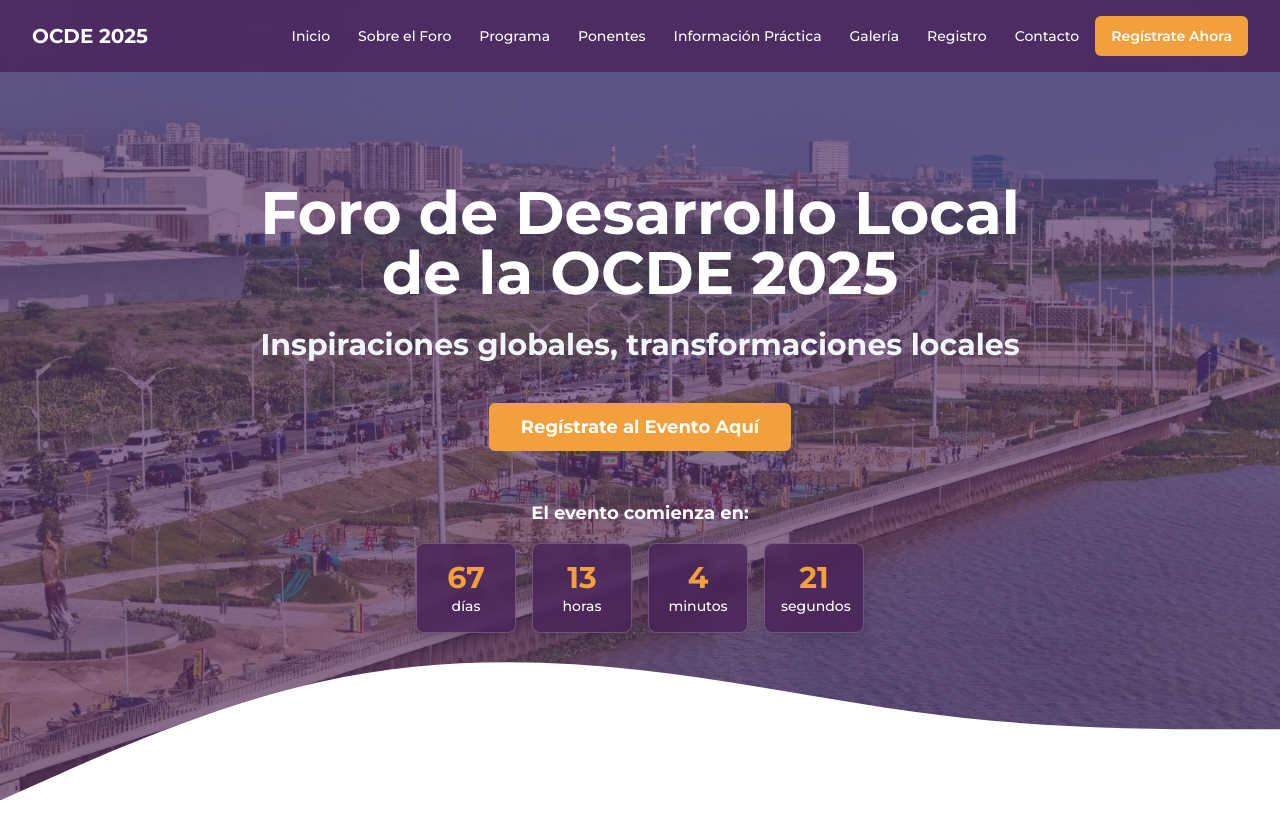
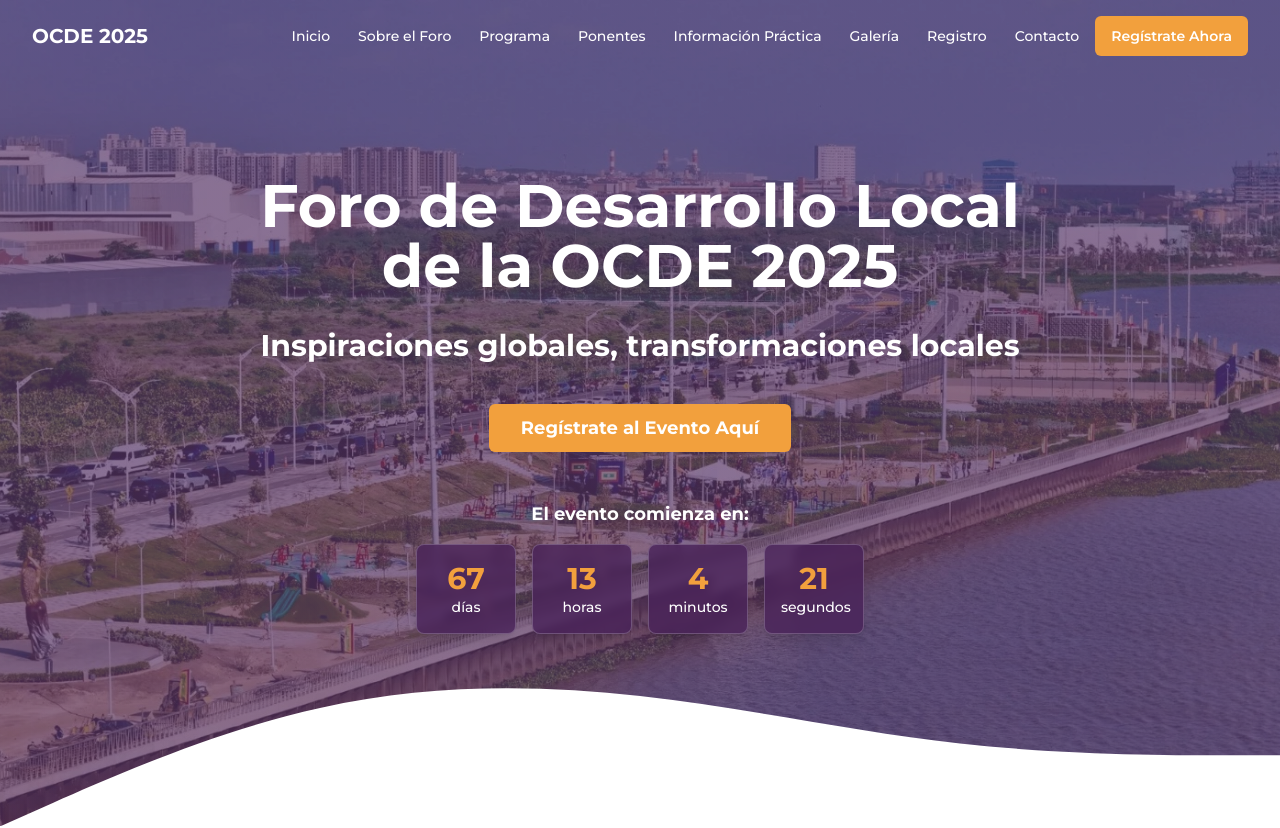
Before and after one commit to luigydlty/barranquilla-ocde-converge, a React (Vite) app: page / in a window 1280 px wide. Shown: the top 828 px of the page. Built offline with nearby package versions, Linux system fonts and the light colour scheme.

Commit message:
Implement plan

```diff
--- a/src/components/Hero.tsx
+++ b/src/components/Hero.tsx
@@ -1,22 +1,31 @@
+
 import { Button } from '@/components/ui/button';
 import Countdown from '@/components/Countdown';
+
 const Hero = () => {
-  return <section id="home" className="relative min-h-screen flex items-center justify-center overflow-hidden pt-24" style={{
-    backgroundImage: 'linear-gradient(rgba(73, 34, 89, 0.9), rgba(73, 34, 89, 0.9))',
-    backgroundSize: 'cover',
-    backgroundPosition: 'center'
-  }}>
+  return (
+    <section
+      id="home"
+      className="relative min-h-screen flex flex-col items-center justify-center overflow-hidden pt-28 pb-32"
+      style={{
+        backgroundImage: 'linear-gradient(rgba(73, 34, 89, 0.9), rgba(73, 34, 89, 0.9))',
+        backgroundSize: 'cover',
+        backgroundPosition: 'center'
+      }}
+    >
       <div className="absolute inset-0 z-0 opacity-30">
         <img src="/lovable-uploads/fedc6e21-dd9b-45fb-bb0c-847feb94796e.png" alt="Vista aérea de Barranquilla" className="w-full h-full object-cover" />
       </div>
 
-      <div className="container-custom relative z-10 pb-12 mx-0 my-[17px]">
+      <div className="container-custom relative z-10 flex-1 flex flex-col justify-center items-center">
         <div className="max-w-3xl mx-auto text-center">
-          <h1 className="text-3xl md:text-5xl font-bold text-white mb-6 mt-8 animate-fade-in my-[16px] lg:text-6xl">Foro de Desarrollo Local de la OCDE 2025</h1>
+          <h1 className="text-3xl md:text-5xl font-bold text-white mb-8 mt-16 animate-fade-in my-[16px] lg:text-6xl">
+            Foro de Desarrollo Local de la OCDE 2025
+          </h1>
 
-
-
-          <p className="text-xl mb-10 animate-fade-up text-slate-100 font-bold md:text-3xl">Inspiraciones globales, transformaciones locales</p>
+          <p className="text-xl mb-10 animate-fade-up text-white font-bold md:text-3xl">
+            Inspiraciones globales, transformaciones locales
+          </p>
 
           <div className="flex justify-center mb-12">
             <Button size="lg" className="bg-custom-orange hover:bg-custom-orange/90 text-white font-bold text-lg px-8 py-6">
@@ -30,12 +39,14 @@ const Hero = () => {
         </div>
       </div>
 
-      {/* Decorative wave effect at bottom with increased height */}
+      {/* Decorative wave effect at bottom with increased height to cover countdown */}
       <div className="absolute bottom-0 left-0 w-full">
-        <svg viewBox="0 0 1440 320" fill="none" xmlns="http://www.w3.org/2000/svg" className="w-full">
+        <svg viewBox="0 0 1440 320" fill="none" xmlns="http://www.w3.org/2000/svg" className="w-full" preserveAspectRatio="none">
           <path d="M0 320L60 293.3C120 266.7 240 213.3 360 186.7C480 160 600 160 720 173.3C840 186.7 960 213.3 1080 226.7C1200 240 1320 240 1380 240L1440 240V320H1380C1320 320 1200 320 1080 320C960 320 840 320 720 320C600 320 480 320 360 320C240 320 120 320 60 320H0V320Z" fill="white" />
         </svg>
       </div>
-    </section>;
+    </section>
+  );
 };
+
 export default Hero;
--- a/src/components/NavBar.tsx
+++ b/src/components/NavBar.tsx
@@ -4,19 +4,27 @@ import { Menu, X, Calendar, Info, Users, MapPin, Mail, Pencil, Home, Image } fro
 import { Button } from '@/components/ui/button';
 
 const NavBar = () => {
-  const [isScrolled, setIsScrolled] = useState(false);
+  const [isPastHero, setIsPastHero] = useState(false);
   const [isMobileMenuOpen, setIsMobileMenuOpen] = useState(false);
 
   useEffect(() => {
     const handleScroll = () => {
-      if (window.scrollY > 50) {
-        setIsScrolled(true);
-      } else {
-        setIsScrolled(false);
+      const heroSection = document.getElementById('home');
+      if (heroSection) {
+        const heroBottom = heroSection.getBoundingClientRect().bottom;
+        // Check if we've scrolled past the hero section
+        if (heroBottom <= 0) {
+          setIsPastHero(true);
+        } else {
+          setIsPastHero(false);
+        }
       }
     };
 
     window.addEventListener('scroll', handleScroll);
+    // Initial check on mount
+    handleScroll();
+
     return () => window.removeEventListener('scroll', handleScroll);
   }, []);
 
@@ -32,7 +40,11 @@ const NavBar = () => {
   ];
 
   return (
-    <header className={`fixed w-full z-50 transition-all duration-300 ${isScrolled ? 'bg-custom-darkPurple/95 shadow-md py-2' : 'bg-custom-darkPurple/80 py-4 backdrop-blur-sm'}`}>
+    <header className={`fixed w-full z-50 transition-all duration-300 ${
+      isPastHero
+        ? 'bg-custom-darkPurple/95 shadow-md py-2'
+        : 'bg-transparent py-4'
+    }`}>
       <div className="container-custom">
         <div className="flex items-center justify-between">
           <div className="flex items-center">
@@ -49,7 +61,7 @@ const NavBar = () => {
               <a
                 key={item.name}
                 href={item.href}
-                className="px-3 py-2 rounded-md text-sm font-medium transition-colors text-white hover:bg-custom-purple/30 hover:text-custom-orange"
+                className="px-3 py-2 rounded-md text-sm font-medium transition-colors text-white hover:bg-custom-purple/40 hover:text-custom-orange"
               >
                 {item.name}
               </a>
@@ -78,13 +90,13 @@ const NavBar = () => {
       {/* Mobile Navigation */}
       {isMobileMenuOpen && (
         <div className="lg:hidden">
-          <div className="px-2 pt-2 pb-3 space-y-1 bg-custom-darkPurple shadow-lg">
+          <div className={`px-2 pt-2 pb-3 space-y-1 ${isPastHero ? 'bg-custom-darkPurple' : 'bg-custom-darkPurple/90'} shadow-lg`}>
             {navItems.map((item) => (
               <a
                 key={item.name}
                 href={item.href}
                 onClick={() => setIsMobileMenuOpen(false)}
-                className="flex items-center gap-2 px-3 py-2 rounded-md text-base font-medium text-white hover:bg-custom-purple/30 hover:text-custom-orange"
+                className="flex items-center gap-2 px-3 py-2 rounded-md text-base font-medium text-white hover:bg-custom-purple/40 hover:text-custom-orange"
               >
                 {item.icon}
                 {item.name}
```
